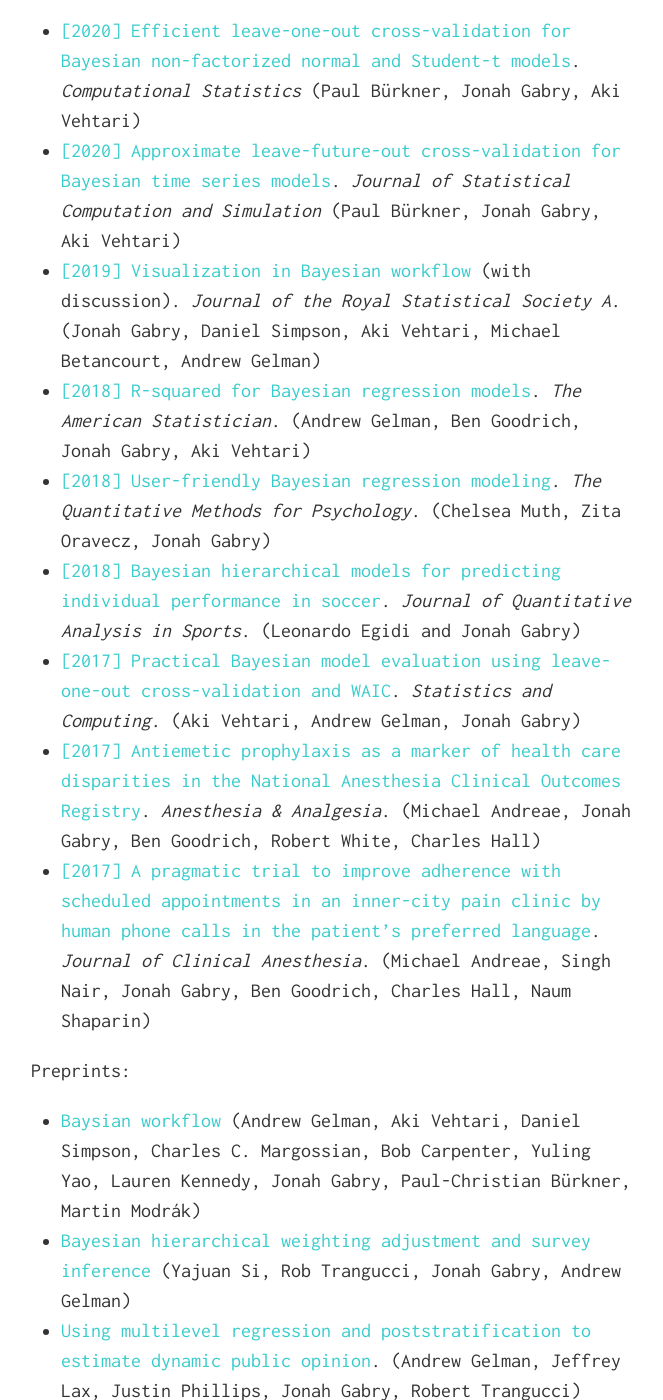
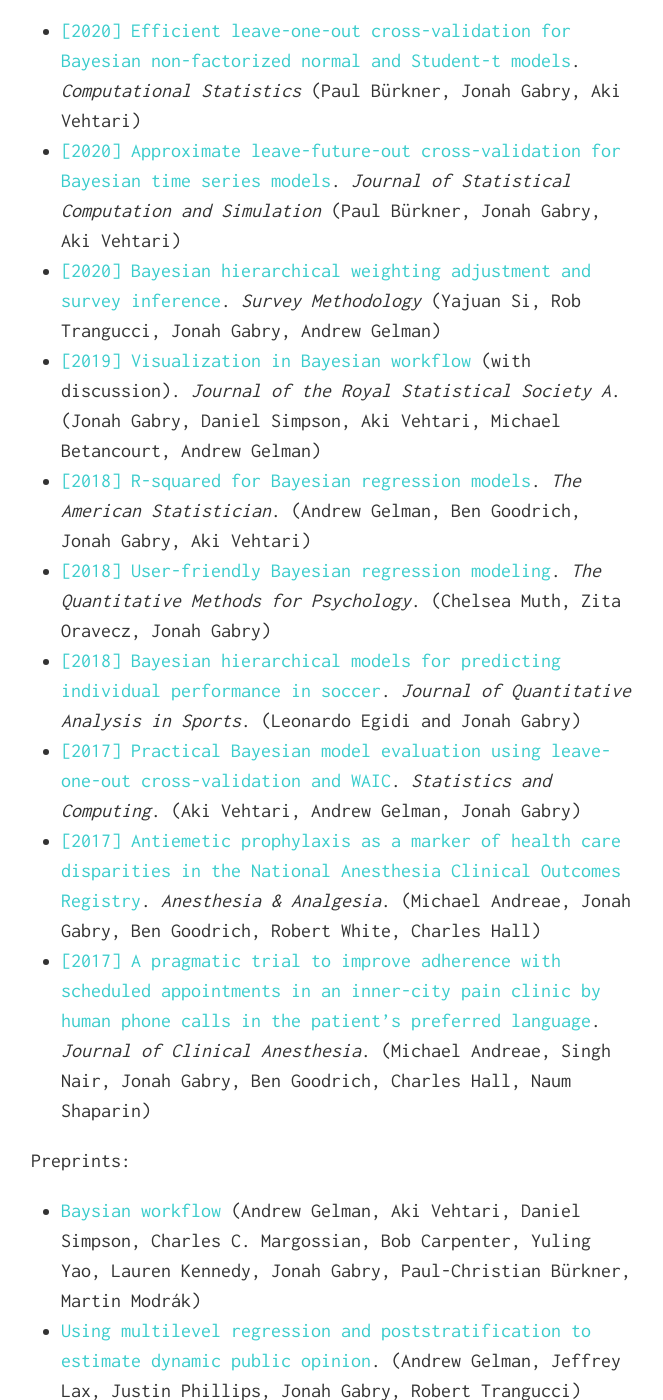
Before and after one commit to kendyteng/kendyteng.github.io, a Jekyll site: the page built from software-and-papers/index.md, in a window 1280 px wide and 1400 px high, scrolled down 4055 px. Shown: the whole window, without its empty margins (309-972 px from the left). Built offline with Jekyll 4.4.1, drawn with Linux system fonts in a browser that asks for light colours; nearby versions of some CDN libraries; some of the changed lines change nothing that is shown.

Commit message:
Update index.md

```diff
--- a/software-and-papers/index.md
+++ b/software-and-papers/index.md
@@ -162,6 +162,7 @@ The **cmdstanr** R package provides an R interface to CmdStan.
 
 * [[2020] Efficient leave-one-out cross-validation for Bayesian non-factorized normal and Student-t models](https://arxiv.org/pdf/1810.10559.pdf). _Computational Statistics_ (Paul Bürkner, Jonah Gabry, Aki Vehtari)
 * [[2020] Approximate leave-future-out cross-validation for Bayesian time series models](https://arxiv.org/pdf/1902.06281.pdf). _Journal of Statistical Computation and Simulation_ (Paul Bürkner, Jonah Gabry, Aki Vehtari)
+* [[2020] Bayesian hierarchical weighting adjustment and survey inference](https://arxiv.org/pdf/1707.08220). _Survey Methodology_ (Yajuan Si, Rob Trangucci, Jonah Gabry, Andrew Gelman)
 * [[2019] Visualization in Bayesian workflow](https://doi.org/10.1111/rssa.12378) (with discussion). _Journal of the Royal Statistical Society A_. (Jonah Gabry, Daniel Simpson, Aki Vehtari, Michael Betancourt, Andrew Gelman)
 * [[2018] R-squared for Bayesian regression models](http://www.stat.columbia.edu/~gelman/research/published/bayes_R2_v3.pdf). _The American Statistician_. (Andrew Gelman, Ben Goodrich, Jonah Gabry, Aki Vehtari)
 * [[2018] User-friendly Bayesian regression modeling](https://www.tqmp.org/RegularArticles/vol14-2/p099/p099.pdf). _The Quantitative Methods for Psychology_. (Chelsea Muth, Zita Oravecz, Jonah Gabry)
@@ -174,7 +175,6 @@ The **cmdstanr** R package provides an R interface to CmdStan.
 Preprints:
 
 * [Baysian workflow](https://arxiv.org/abs/2011.01808) (Andrew Gelman, Aki Vehtari, Daniel Simpson, Charles C. Margossian, Bob Carpenter, Yuling Yao, Lauren Kennedy, Jonah Gabry, Paul-Christian Bürkner, Martin Modrák)
-* [Bayesian hierarchical weighting adjustment and survey inference](https://arxiv.org/pdf/1707.08220) (Yajuan Si, Rob Trangucci, Jonah Gabry, Andrew Gelman)
 * [Using multilevel regression and poststratification to estimate dynamic public opinion](http://www.stat.columbia.edu/~gelman/research/unpublished/MRT(1).pdf). (Andrew Gelman, Jeffrey Lax, Justin Phillips, Jonah Gabry, Robert Trangucci)
 * [Pareto Smoothed Importance Sampling](https://arxiv.org/pdf/1507.02646). (Aki Vehtari, Daniel Simpson, Andrew Gelman, Yuling Yao, Jonah Gabry)
 
```
